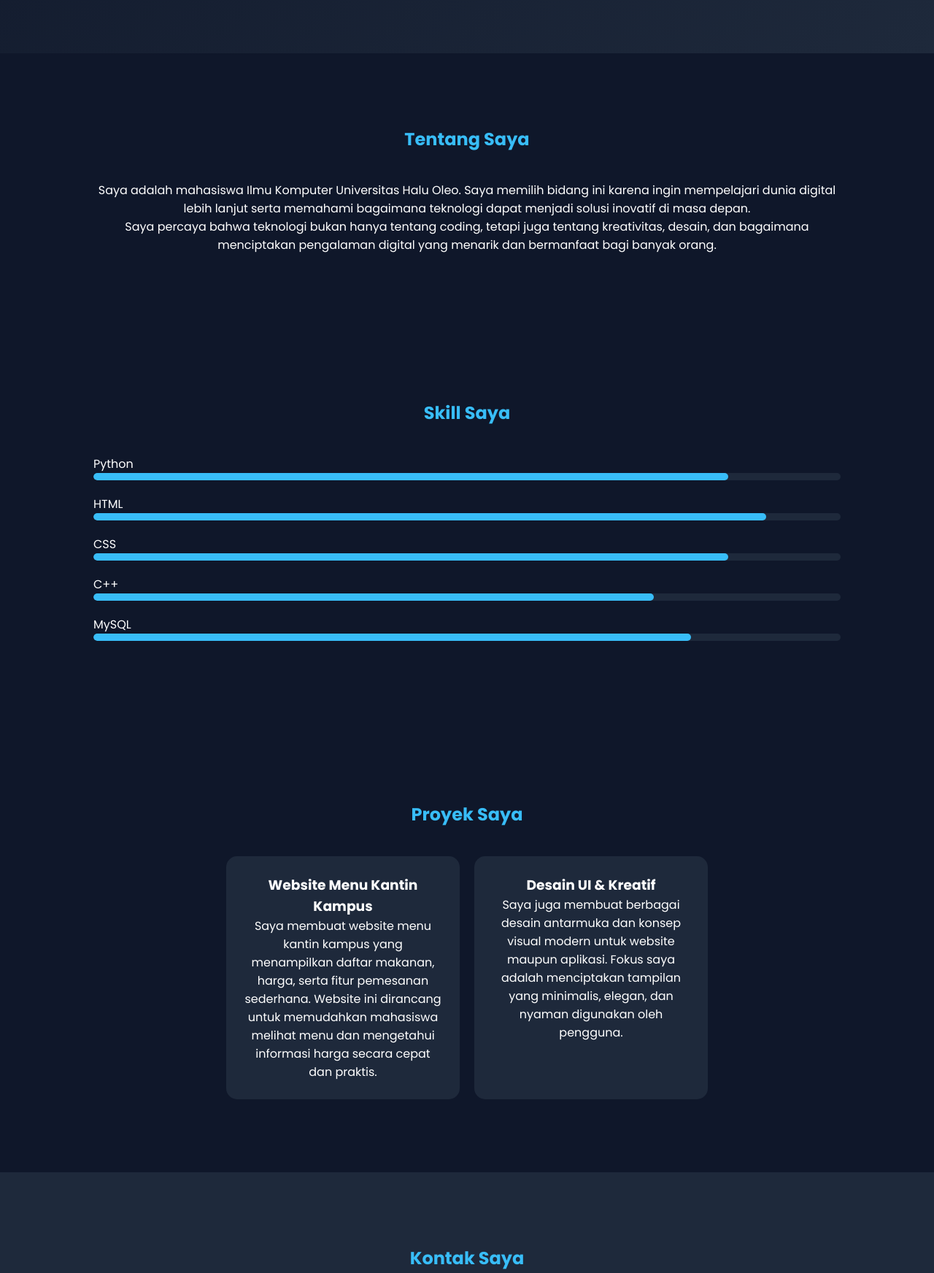
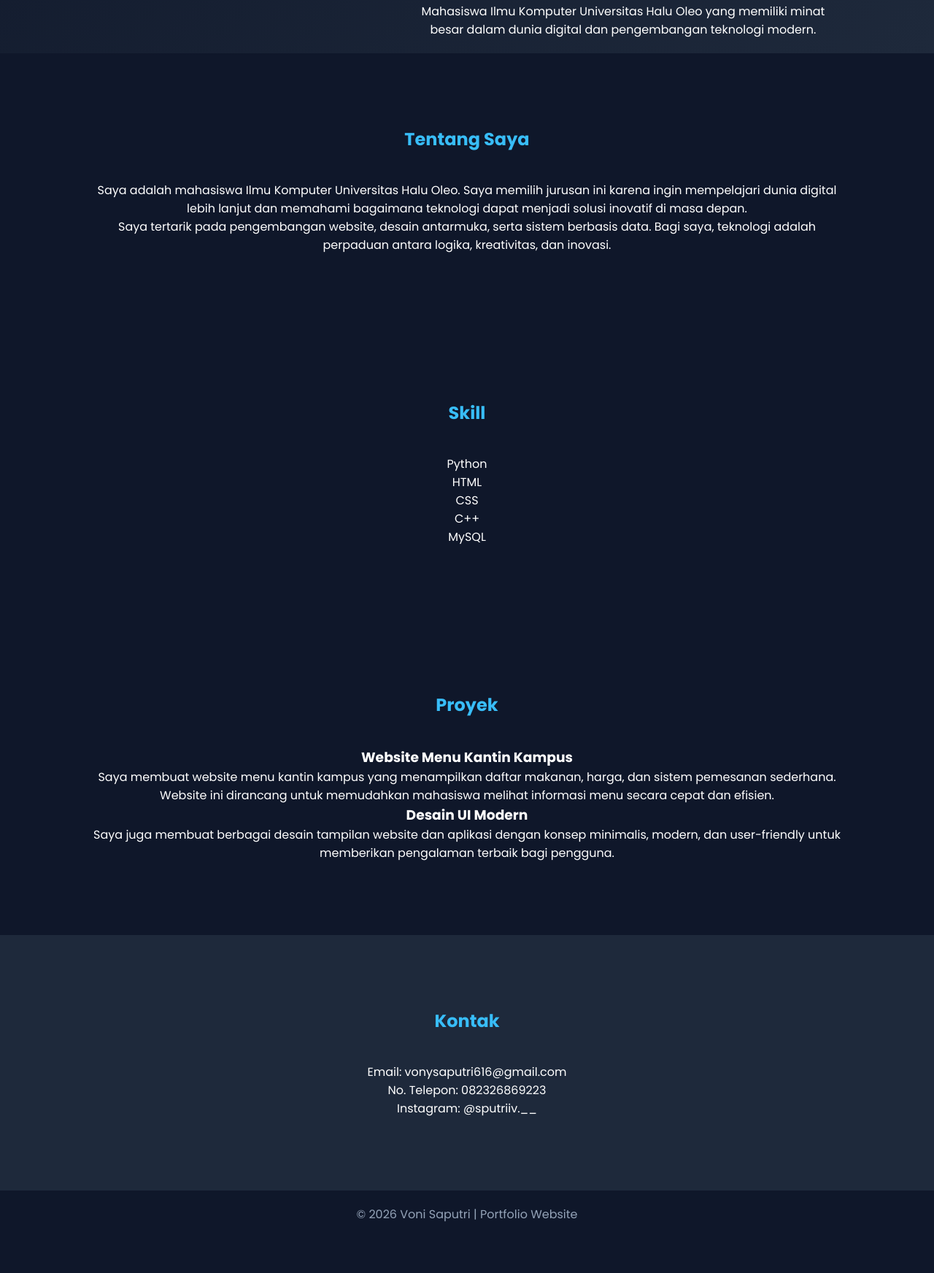
Before and after one commit to sputriiv/sputriiv, a plain HTML site: page index.html in a window 1280 px wide. Shown: the part 727-2471 px from the top of the page at 73% size. After the commit the page ends 2423 px from the top, so only its background shows below. Drawn offline with Linux system fonts and the light colour scheme.

Commit message:
Menambahkan index.html

```diff
--- a/index.html
+++ b/index.html
@@ -5,14 +5,13 @@
     <meta name="viewport" content="width=device-width, initial-scale=1.0">
     <title>Portfolio | Voni Saputri</title>
     <link rel="stylesheet" href="style.css">
-    <link href="https://fonts.googleapis.com/css2?family=Poppins:wght@300;400;600;700;800&display=swap" rel="stylesheet">
+    <link href="https://fonts.googleapis.com/css2?family=Poppins:wght@300;400;600;700&display=swap" rel="stylesheet">
 </head>
 <body>
 
-<!-- NAVBAR -->
 <header>
     <nav>
-        <h2 class="logo">Voni<span>Saputri</span></h2>
+        <h2>Voni<span>Saputri</span></h2>
         <ul>
             <li><a href="#home">Home</a></li>
             <li><a href="#about">Tentang</a></li>
@@ -23,95 +22,73 @@
     </nav>
 </header>
 
-<!-- HERO -->
-<section id="home" class="hero">
-    <div class="hero-content">
+<section id="home" class="section hero">
     <h1>Halo, Saya <span>Voni Saputri</span></h1>
     <h3 id="typing"></h3>
     <p>
         Mahasiswa Ilmu Komputer Universitas Halu Oleo yang memiliki minat besar
-            dalam pengembangan teknologi dan dunia digital modern.
+        dalam dunia digital dan pengembangan teknologi modern.
     </p>
-        <a href="#projects" class="btn">Lihat Proyek</a>
+</section>
+
+<section id="about" class="section">
+    <h2>Tentang Saya</h2>
+    <p>
+        Saya adalah mahasiswa Ilmu Komputer Universitas Halu Oleo.
+        Saya memilih jurusan ini karena ingin mempelajari dunia digital lebih lanjut
+        dan memahami bagaimana teknologi dapat menjadi solusi inovatif di masa depan.
+    </p>
+    <p>
+        Saya tertarik pada pengembangan website, desain antarmuka, serta sistem berbasis data.
+        Bagi saya, teknologi adalah perpaduan antara logika, kreativitas, dan inovasi.
+    </p>
+</section>
+
+<section id="skills" class="section">
+    <h2>Skill</h2>
+
+    <div class="skill-box">
+        <p>Python</p>
+        <div class="bar"><div style="width:85%"></div></div>
+
+        <p>HTML</p>
+        <div class="bar"><div style="width:90%"></div></div>
+
+        <p>CSS</p>
+        <div class="bar"><div style="width:85%"></div></div>
+
+        <p>C++</p>
+        <div class="bar"><div style="width:75%"></div></div>
+
+        <p>MySQL</p>
+        <div class="bar"><div style="width:80%"></div></div>
     </div>
 </section>
 
-<!-- ABOUT -->
-<section id="about" class="about">
-    <h2>Tentang Saya</h2>
+<section id="projects" class="section">
+    <h2>Proyek</h2>
+
+    <div class="project">
+        <h3>Website Menu Kantin Kampus</h3>
         <p>
-        Saya adalah mahasiswa Ilmu Komputer Universitas Halu Oleo.
-        Saya memilih bidang ini karena ingin mempelajari dunia digital lebih lanjut
-        serta memahami bagaimana teknologi dapat menjadi solusi inovatif di masa depan.
+            Saya membuat website menu kantin kampus yang menampilkan daftar makanan,
+            harga, dan sistem pemesanan sederhana. Website ini dirancang untuk memudahkan
+            mahasiswa melihat informasi menu secara cepat dan efisien.
         </p>
-    <p>
-        Saya percaya bahwa teknologi bukan hanya tentang coding, tetapi juga tentang
-        kreativitas, desain, dan bagaimana menciptakan pengalaman digital yang menarik
-        dan bermanfaat bagi banyak orang.
-    </p>
-</section>
-
-<!-- SKILLS -->
-<section id="skills" class="skills">
-    <h2>Skill Saya</h2>
-
-    <div class="skill">
-        <p>Python</p>
-        <div class="progress"><div class="progress-bar" style="width:85%"></div></div>
     </div>
 
-    <div class="skill">
-        <p>HTML</p>
-        <div class="progress"><div class="progress-bar" style="width:90%"></div></div>
-    </div>
-
-    <div class="skill">
-        <p>CSS</p>
-        <div class="progress"><div class="progress-bar" style="width:85%"></div></div>
-    </div>
-
-    <div class="skill">
-        <p>C++</p>
-        <div class="progress"><div class="progress-bar" style="width:75%"></div></div>
-    </div>
-
-    <div class="skill">
-        <p>MySQL</p>
-        <div class="progress"><div class="progress-bar" style="width:80%"></div></div>
+    <div class="project">
+        <h3>Desain UI Modern</h3>
+        <p>
+            Saya juga membuat berbagai desain tampilan website dan aplikasi dengan konsep
+            minimalis, modern, dan user-friendly untuk memberikan pengalaman terbaik
+            bagi pengguna.
+        </p>
     </div>
 </section>
 
-<!-- PROJECTS -->
-<section id="projects" class="projects">
-    <h2>Proyek Saya</h2>
-
-    <div class="project-container">
-
-        <div class="project-card">
-            <h3>Website Menu Kantin Kampus</h3>
-            <p>
-                Saya membuat website menu kantin kampus yang menampilkan daftar makanan,
-                harga, serta fitur pemesanan sederhana. Website ini dirancang untuk
-                memudahkan mahasiswa melihat menu dan mengetahui informasi harga
-                secara cepat dan praktis.
-            </p>
-        </div>
-
-        <div class="project-card">
-            <h3>Desain UI & Kreatif</h3>
-            <p>
-                Saya juga membuat berbagai desain antarmuka dan konsep visual modern
-                untuk website maupun aplikasi. Fokus saya adalah menciptakan tampilan
-                yang minimalis, elegan, dan nyaman digunakan oleh pengguna.
-            </p>
-        </div>
-
-    </div>
-</section>
-
-<!-- CONTACT -->
-<section id="contact" class="contact">
-    <h2>Kontak Saya</h2>
+<section id="contact" class="section contact">
+    <h2>Kontak</h2>
     <p>Email: vonysaputri616@gmail.com</p>
     <p>No. Telepon: 082326869223</p>
     <p>Instagram: @sputriiv.__</p>
```
Lines whose indentation alone changed are shown as unchanged.
